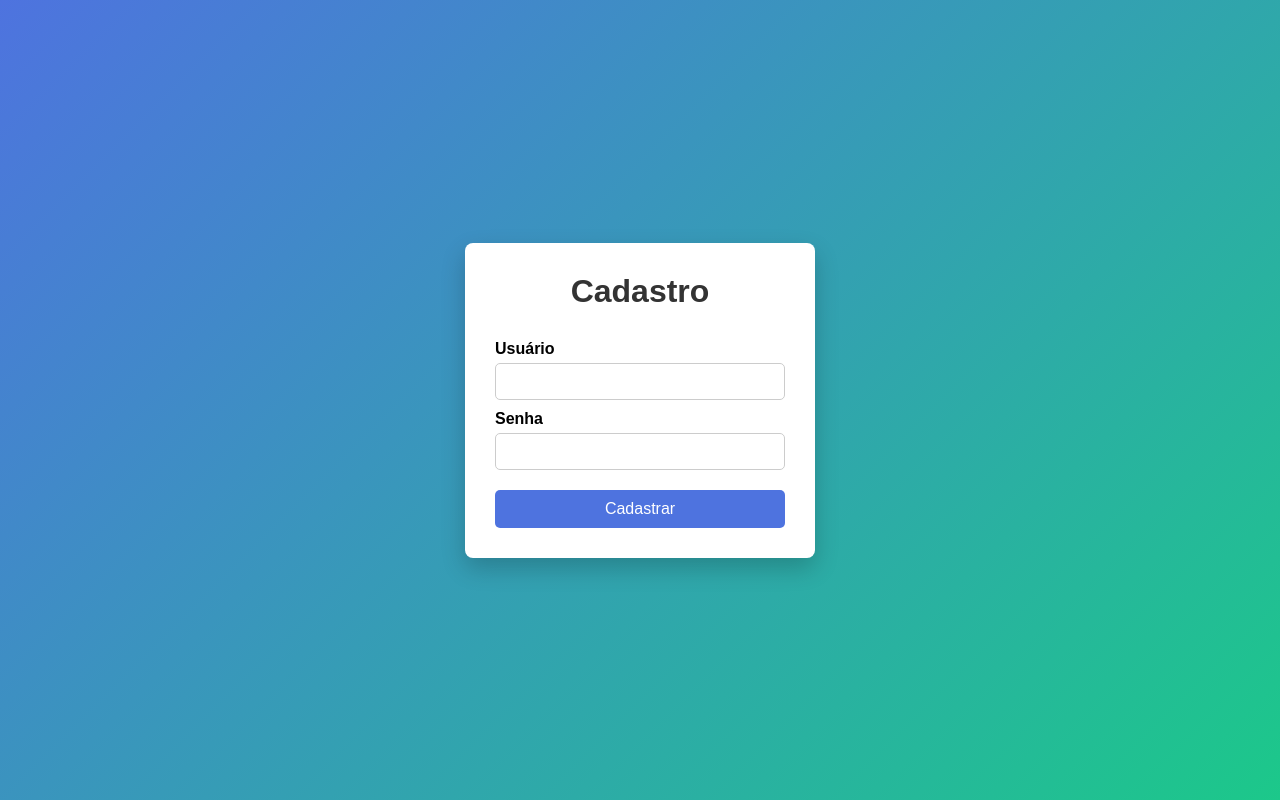
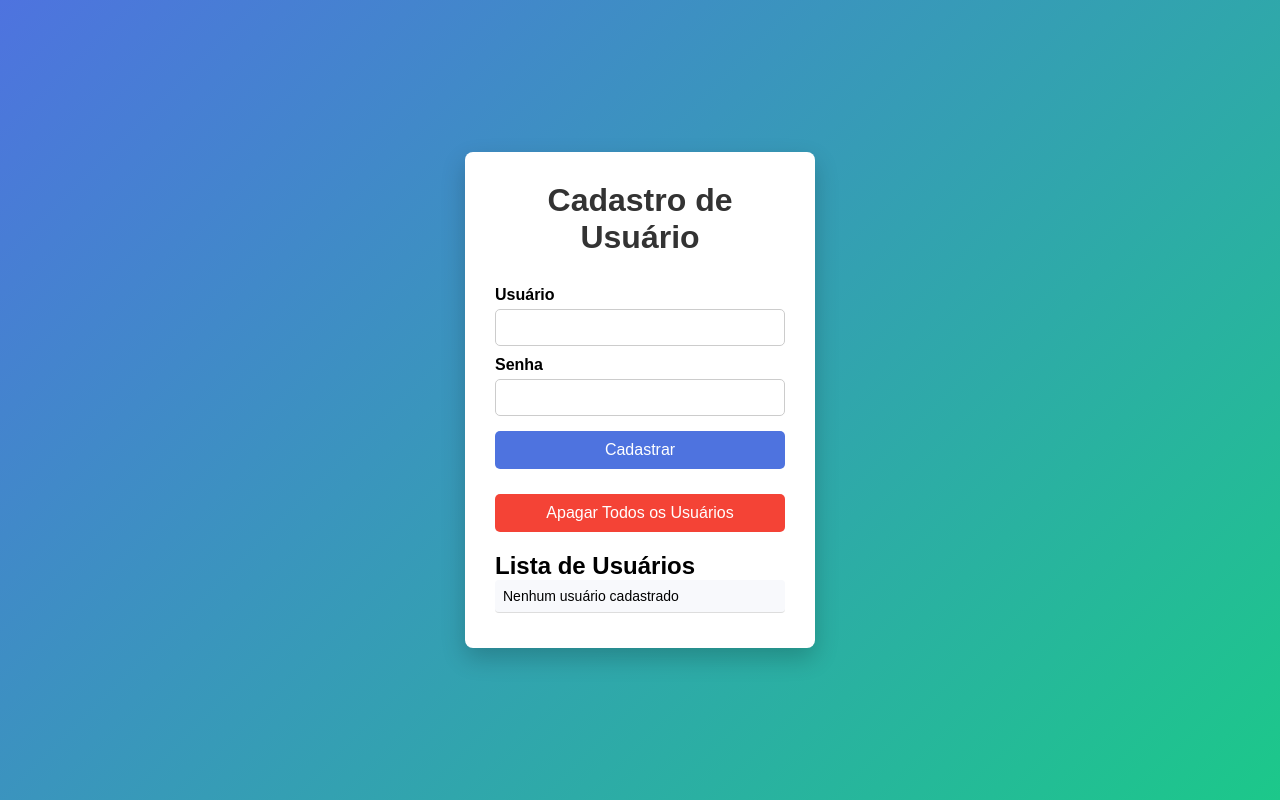
Before and after one commit to LEILE46/cadastrar, a Django app: page / in a window 1280 px wide. Run offline with Django 5.2, Linux system fonts and the light colour scheme.

Commit message:
resolve erros

```diff
--- a/meuapp/models.py
+++ b/meuapp/models.py
@@ -14,9 +14,7 @@ def cadastro(request):
     if request.method == 'POST':
         nome = request.POST.get('user')
         senha = request.POST.get('senha')
-
-        # aqui você salva no banco (exemplo)
-        # Usuario.objects.create(nome=nome, senha=senha)
+        Usuario.objects.create(nome=nome, senha=senha)
 
         nome_cadastrado = nome
 
--- a/meuapp/static/css/styles.css
+++ b/meuapp/static/css/styles.css
@@ -86,3 +86,10 @@ button:hover {
     border-radius: 4px;
     font-size: 14px;
 }
+button { margin-top: 15px; padding: 10px 20px; width: 100%; cursor: pointer; }
+.msg { margin-top: 15px; color: green; text-align: center; }
+.error { color: red; }
+
+ul { list-style: none; padding-left: 0; }
+li { padding: 5px 0; border-bottom: 1px solid #ddd; }
+.apagar { background-color: #f44336; color: white; border: none; }
--- a/meuapp/templates/meuapp/index.html
+++ b/meuapp/templates/meuapp/index.html
@@ -9,7 +9,7 @@
 <body>
 
 <div class="container">
-    <h1>Cadastro</h1>
+    <h1>Cadastro de Usuário</h1>
 
     <form method="post">
         {% csrf_token %}
@@ -23,24 +23,31 @@
         <button type="submit">Cadastrar</button>
     </form>
 
-    {% if nome_cadastrado %}
-        <p class="msg">Usuário cadastrado: <strong>{{ nome_cadastrado }}</strong></p>
+
+    <form method="post" style="margin-top: 10px;">
+        {% csrf_token %}
+        <button type="submit" name="apagar_usuarios" class="apagar">Apagar Todos os Usuários</button>
+    </form>
+
+
+    {% if msg %}
+        <p class="msg {% if not logado %}error{% endif %}">{{ msg }}</p>
     {% endif %}
 
-    {% if msg %}
-        <p class="msg">{{ msg }}</p>
+    {% if nome_cadastrado %}
+        <p class="msg">Usuário cadastrado com sucesso: <strong>{{ nome_cadastrado }}</strong></p>
     {% endif %}
 
-    {% if logado %}
     <div class="lista">
         <h2>Lista de Usuários</h2>
         <ul>
             {% for usuario in usuarios %}
-                <li>Nome: {{ usuario.nome }}</li>
+                <li>{{ usuario.username }}</li>
+            {% empty %}
+                <li>Nenhum usuário cadastrado</li>
             {% endfor %}
         </ul>
     </div>
-    {% endif %}
 </div>
 
 </body>
--- a/meuapp/urls.py
+++ b/meuapp/urls.py
@@ -1,6 +1,6 @@
-from.views import Login
+from.views import cadastro
 from django.urls import path
 
 urlpatterns = [
-    path('',Login),
+    path('',cadastro),
 ]
--- a/meuapp/views.py
+++ b/meuapp/views.py
@@ -1,22 +1,38 @@
-from django.shortcuts import render
-from .models import Usuario
-def Login(request):
-    msg=""
-    logado=False
-    if request.method =="POST":
-        user=request.POST.get("user")
-        senha=request.POST.get("senha")
-        if not user or not senha:
-            msg="preencha todos os campos!"
-        elif Usuario.objects.filter(nome=user,senha=senha).exists():
-            msg=f"Login bem-sucedido! Bem-vindo ,{user}."
-            logado=True
+from django.shortcuts import render, redirect
+from django.contrib.auth.models import User
+
+def cadastro(request):
+    nome_cadastrado = None
+    msg = None
+    logado = False
+
+    if request.method == "POST":
+        # Se for para apagar todos os usuários
+        if "apagar_usuarios" in request.POST:
+            User.objects.all().delete()
+            msg = "Todos os usuários foram apagados."
         else:
-            msg="usuario ou senha inválidos."
+            # Cadastro de novo usuário
+            user = request.POST.get("user")
+            senha = request.POST.get("senha")
 
-    context={
-        "usuarios":Usuario.objects.all(),
+            if User.objects.filter(username=user).exists():
+                msg = "Usuário já existe"
+            else:
+                novo_usuario = User.objects.create_user(
+                    username=user,
+                    password=senha
+                )
+                novo_usuario.save()
+                nome_cadastrado = user
+                logado = True
+
+    # Buscar a lista de usuários **depois de qualquer ação**
+    usuarios = User.objects.all()
+
+    return render(request, "meuapp/index.html", {
+        "nome_cadastrado": nome_cadastrado,
         "msg": msg,
-        "logado":logado
-    }
-    return render(request,"meuapp/index.html",context)
+        "usuarios": usuarios,
+        "logado": logado,
+    })
```
